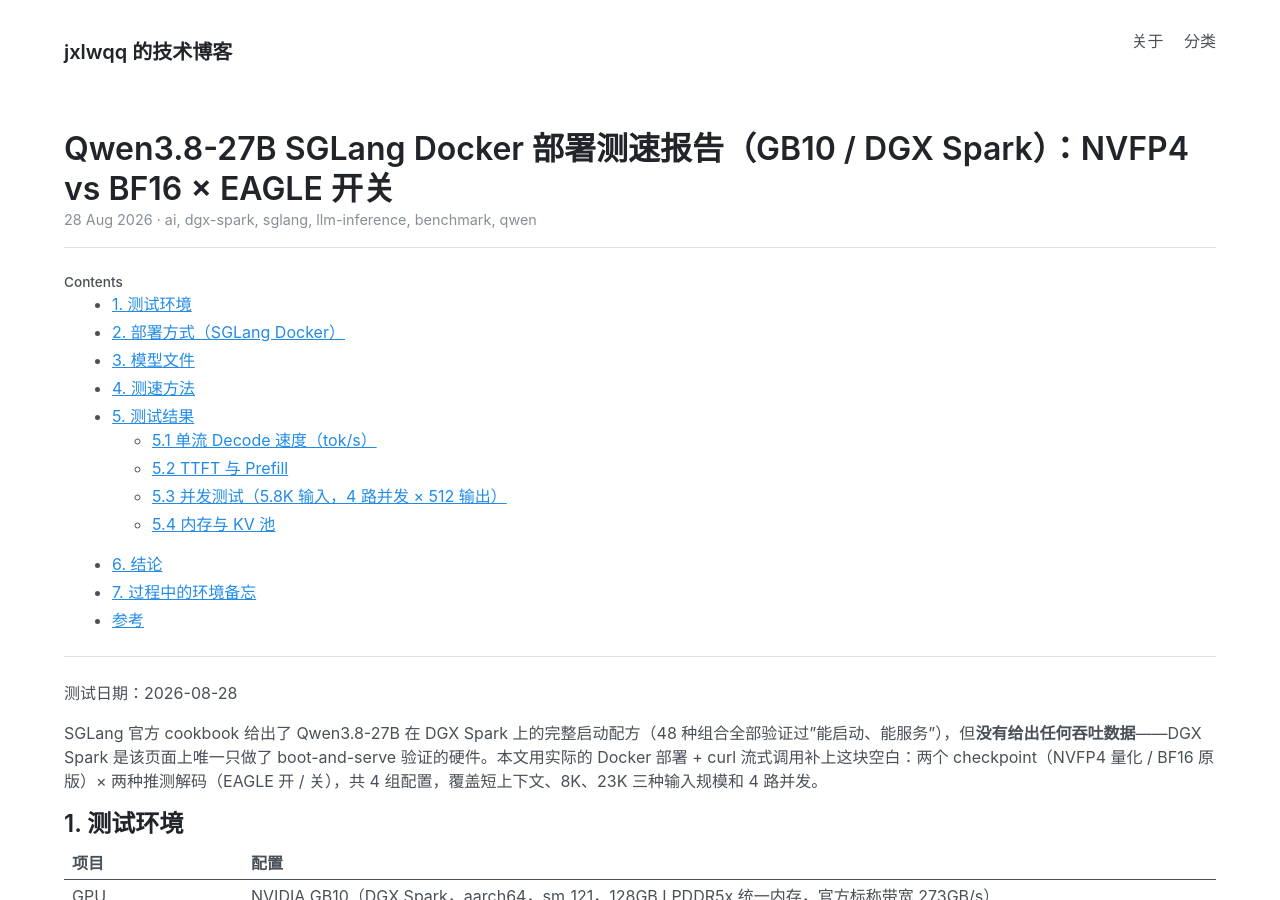
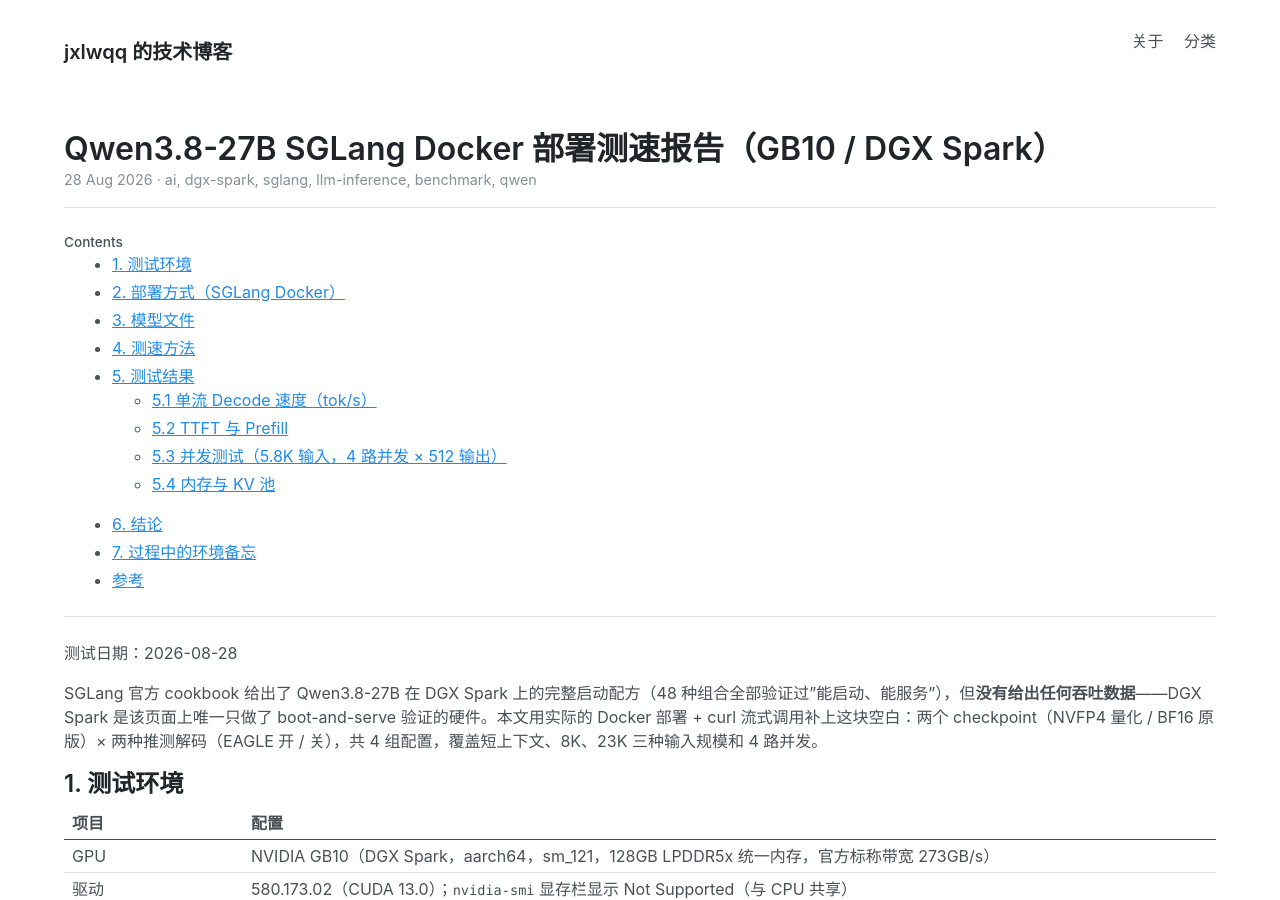
Before and after one commit to jxlwqq/jxlwqq.github.io, a Jekyll site: the page built from _posts/2026-08-28-qwen38-27b-sglang-docker-benchmark-on-dgx-spark.md, in a window 1280 px wide and 900 px high. Built offline with Jekyll 4.4.1, drawn with Linux system fonts in a browser that asks for light colours.

Commit message:
Simplify post title

```diff
--- a/_posts/2026-08-28-qwen38-27b-sglang-docker-benchmark-on-dgx-spark.md
+++ b/_posts/2026-08-28-qwen38-27b-sglang-docker-benchmark-on-dgx-spark.md
@@ -1,6 +1,6 @@
 ---
 layout: post
-title: "Qwen3.8-27B SGLang Docker 部署测速报告（GB10 / DGX Spark）：NVFP4 vs BF16 × EAGLE 开关"
+title: "Qwen3.8-27B SGLang Docker 部署测速报告（GB10 / DGX Spark）"
 date: 2026-08-28 12:00:00 +0800
 categories: ai dgx-spark sglang llm-inference benchmark qwen
 ---
```
